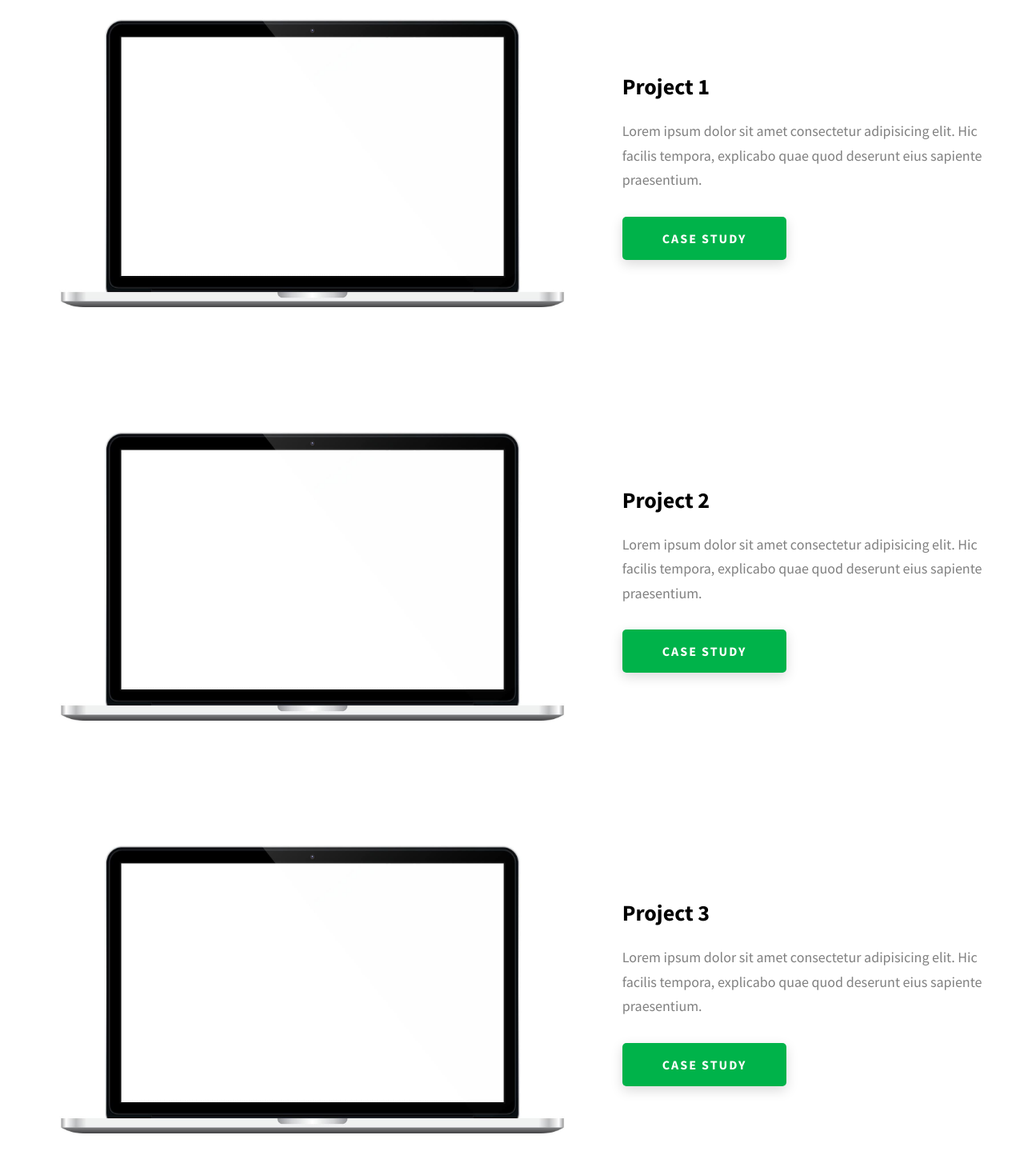
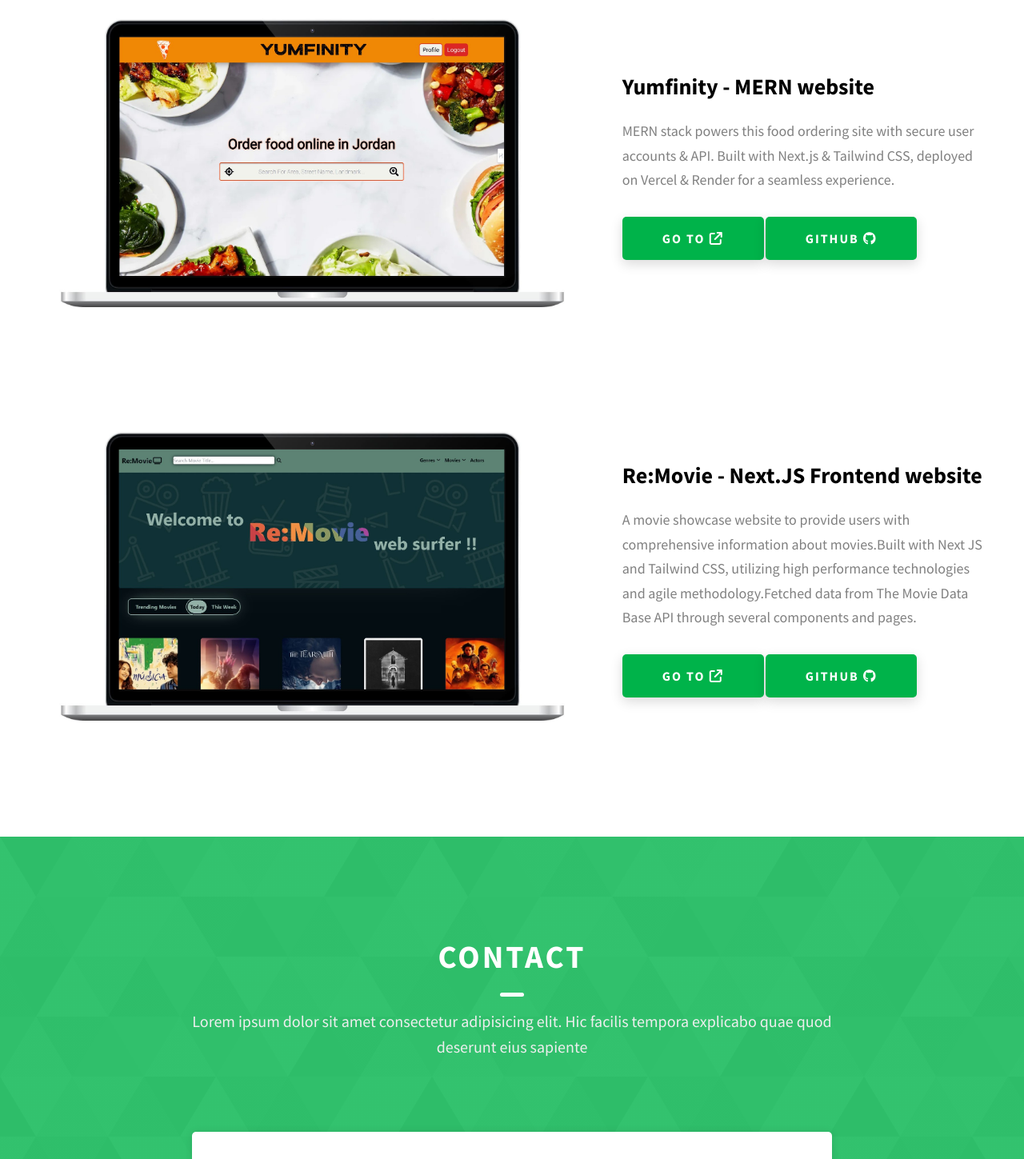
Before and after one commit to belalninja/Belal-portfolio, a website: page index.html in a window 1280 px wide. Shown: the part 2331-3780 px from the top of the page at 80% size. Drawn offline with Linux system fonts and the light colour scheme.

Commit message:
Add projects closes #3

```diff
--- a/index.html
+++ b/index.html
@@ -323,74 +323,85 @@
         <div class="projects__content">
           <div class="projects__row">
             <div class="projects__row-img-cont">
+              <a href="https://yumfinity.vercel.app/" target="_blank">
                 <img
-                src="./assets/jpeg/project-mockup-example.jpeg"
-                alt="Software Screenshot"
+                  src="./assets/jpeg/project-yumfinity.jpg"
+                  alt="Yumfinity project"
                   class="projects__row-img"
                   loading="lazy"
                 />
+              </a>
             </div>
             <div class="projects__row-content">
-              <h3 class="projects__row-content-title">Project 1</h3>
+              <h3 class="projects__row-content-title">
+                Yumfinity - MERN website
+              </h3>
               <p class="projects__row-content-desc">
-                Lorem ipsum dolor sit amet consectetur adipisicing elit. Hic
-                facilis tempora, explicabo quae quod deserunt eius sapiente
-                praesentium.
+                MERN stack powers this food ordering site with secure user
+                accounts & API. Built with Next.js & Tailwind CSS, deployed on
+                Vercel & Render for a seamless experience.
               </p>
+              <!-- <h3 class="projects__row-content-title">Technologies</h3> -->
+              <!-- <p class="projects__row-content-desc"></p> -->
+              <div>
                 <a
-                href="./project-1.html"
+                  href="https://yumfinity.vercel.app/"
                   class="btn btn--med btn--theme dynamicBgClr"
                   target="_blank"
-                >Case Study</a
-              >
+                  >Go To <i class="fa-solid fa-arrow-up-right-from-square"></i
+                ></a>
+                <a
+                  href="https://github.com/202309-EKTA-JO-FSW/capstone-YUMFINITY"
+                  class="btn btn--med btn--theme dynamicBgClr"
+                  target="_blank"
+                  >GitHub
+                  <i class="fa-brands fa-github"></i>
+                </a>
+              </div>
             </div>
           </div>
           <div class="projects__row">
             <div class="projects__row-img-cont">
+              <a
+                href="https://movie-project-room4-feda-belal-farah.vercel.app/"
+                target="_blank"
+              >
                 <img
-                src="./assets/jpeg/project-mockup-example.jpeg"
-                alt="Software Screenshot"
+                  src="./assets/jpeg/project-removie.jpg"
+                  alt="Re:Movie project"
                   class="projects__row-img"
                   loading="lazy"
                 />
+              </a>
             </div>
             <div class="projects__row-content">
-              <h3 class="projects__row-content-title">Project 2</h3>
+              <h3 class="projects__row-content-title">
+                Re:Movie - Next.JS Frontend website
+              </h3>
               <p class="projects__row-content-desc">
-                Lorem ipsum dolor sit amet consectetur adipisicing elit. Hic
-                facilis tempora, explicabo quae quod deserunt eius sapiente
-                praesentium.
+                A movie showcase website to provide users with comprehensive
+                information about movies.Built with Next JS and Tailwind CSS,
+                utilizing high performance technologies and agile
+                methodology.Fetched data from The Movie Data Base API through
+                several components and pages.
               </p>
+              <!-- <h3 class="projects__row-content-title">Technologies</h3> -->
+              <!-- <p class="projects__row-content-desc"></p> -->
+              <div>
                 <a
-                href="./project-2.html"
+                  href="https://movie-project-room4-feda-belal-farah.vercel.app/"
                   class="btn btn--med btn--theme dynamicBgClr"
                   target="_blank"
-                >Case Study</a
-              >
-            </div>
-          </div>
-          <div class="projects__row">
-            <div class="projects__row-img-cont">
-              <img
-                src="./assets/jpeg/project-mockup-example.jpeg"
-                alt="Software Screenshot"
-                class="projects__row-img"
-                loading="lazy"
-              />
-            </div>
-            <div class="projects__row-content">
-              <h3 class="projects__row-content-title">Project 3</h3>
-              <p class="projects__row-content-desc">
-                Lorem ipsum dolor sit amet consectetur adipisicing elit. Hic
-                facilis tempora, explicabo quae quod deserunt eius sapiente
-                praesentium.
-              </p>
+                  >Go To <i class="fa-solid fa-arrow-up-right-from-square"></i
+                ></a>
                 <a
-                href="./project-3.html"
+                  href="https://github.com/202309-EKTA-JO-FSW/movie-project-room4-feda-belal-farah"
                   class="btn btn--med btn--theme dynamicBgClr"
                   target="_blank"
-                >Case Study</a
-              >
+                  >GitHub
+                  <i class="fa-brands fa-github"></i>
+                </a>
+              </div>
             </div>
           </div>
         </div>
--- a/sass/pages/_home.scss
+++ b/sass/pages/_home.scss
@@ -49,10 +49,10 @@
     display: block;
     padding: 1.2rem;
     border-bottom: 2px solid #eee;
-    transition: background .3s;
+    transition: background 0.3s;
 
     &:hover {
-      background: rgba(#fff,.1);
+      background: rgba(#fff, 0.1);
     }
 
     &--bd-none {
@@ -153,6 +153,12 @@
       width: 100%;
       display: block;
       object-fit: cover;
+      transition: all 0.2s;
+    }
+    &-img:hover {
+      scale: 1.05;
+      transition: all 0.2s;
+      cursor: pointer;
     }
     &-content {
       padding: 2rem 0;
```
Also changed, not shown: assets/jpeg/project-removie.jpg (added), assets/jpeg/project-yumfinity.jpg (added), css/style.css, 1 other file. Lines whose indentation alone changed are shown as unchanged.
